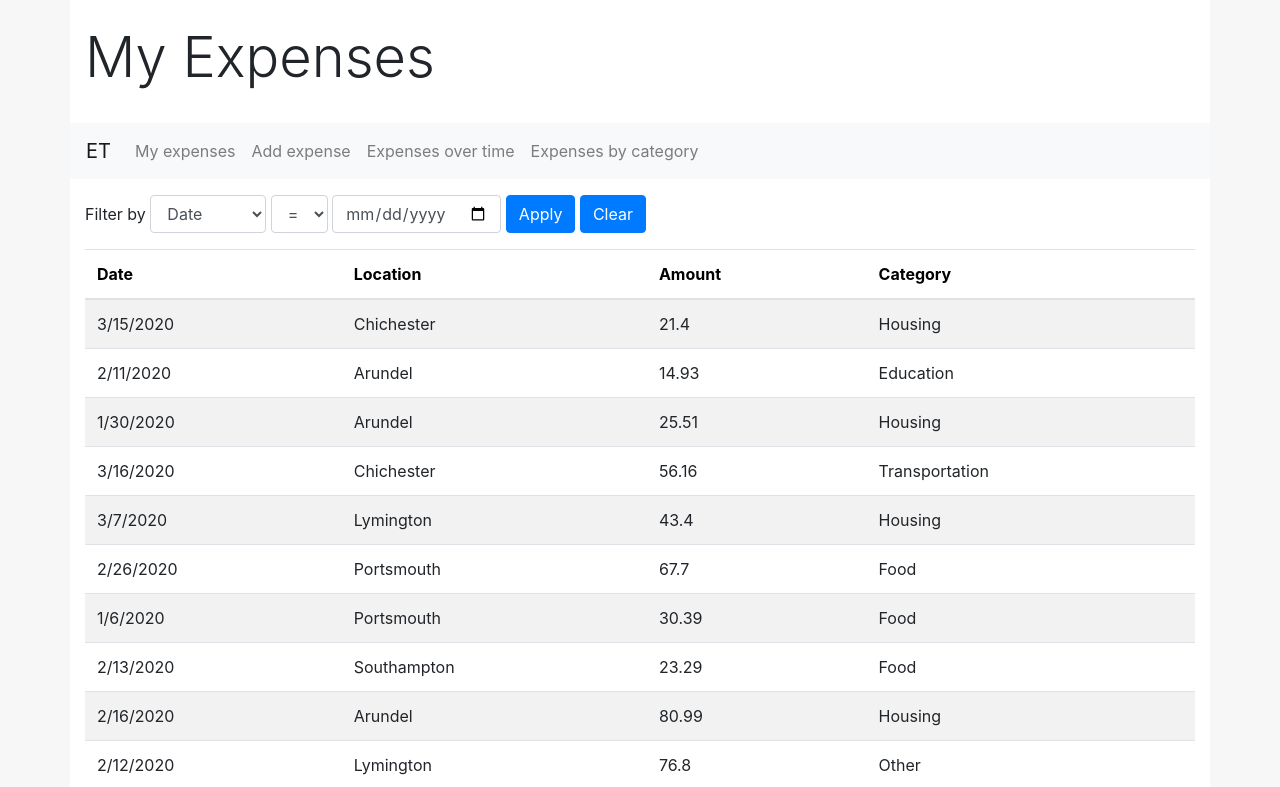
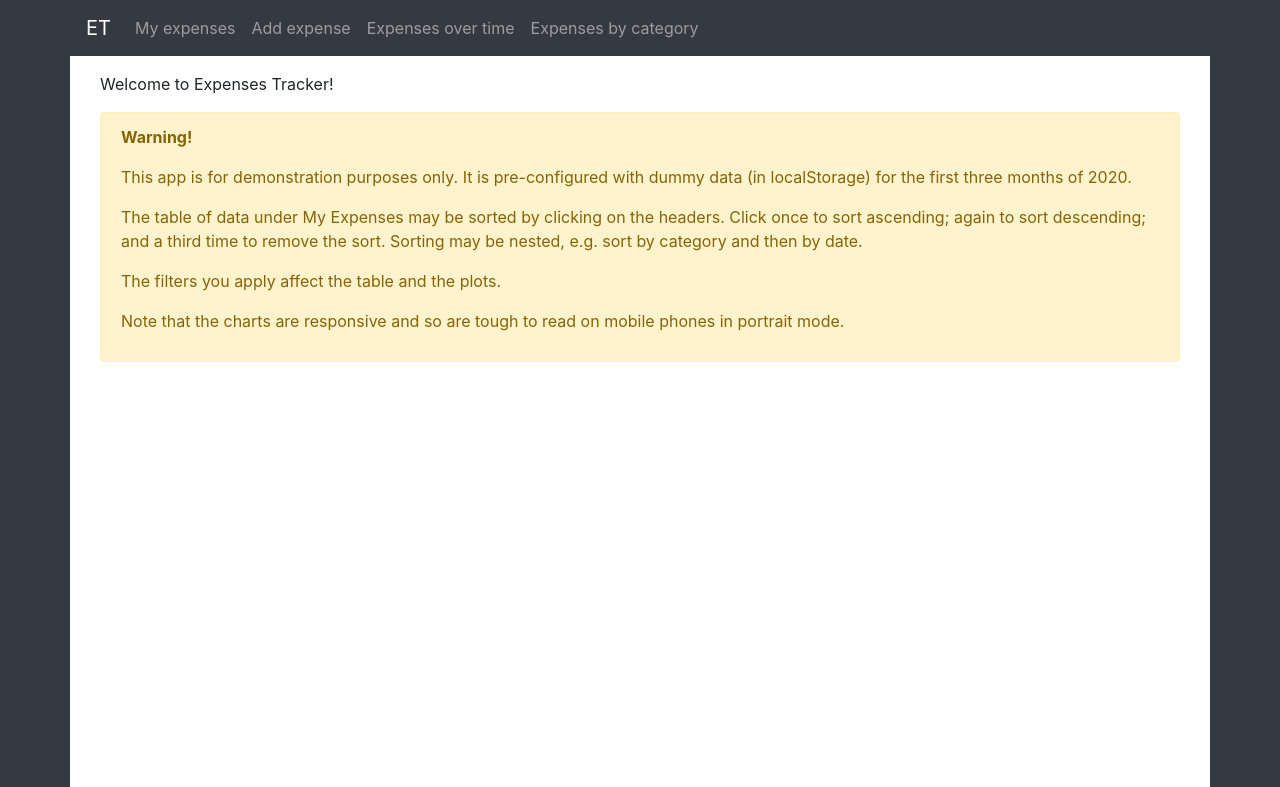
Before and after one commit to stubailey18/expenses-tracker, a React (Create React App) app: page /myexpenses in a window 1280 px wide. Shown: the top 787 px of the page. Built offline with nearby package versions, Linux system fonts and the light colour scheme.

Commit message:
Switched to HashRouter to enabled deploying to subdirectory; other minor aesthetic and formatting changes

```diff
--- a/package.json
+++ b/package.json
@@ -2,6 +2,7 @@
   "name": "expenses-tracker",
   "version": "0.1.0",
   "private": true,
+  "homepage": "https://stubailey18.com/expenses-tracker",
   "dependencies": {
     "@fortawesome/fontawesome-svg-core": "^1.2.32",
     "@fortawesome/free-solid-svg-icons": "^5.15.1",
@@ -16,7 +17,7 @@
     "react": "^17.0.1",
     "react-dom": "^17.0.1",
     "react-router-dom": "^5.2.0",
-    "react-scripts": "4.0.0",
+    "react-scripts": "^5.0.1",
     "web-vitals": "^0.2.4"
   },
   "scripts": {
@@ -42,5 +43,8 @@
       "last 1 firefox version",
       "last 1 safari version"
     ]
+  },
+  "devDependencies": {
+    "@babel/plugin-proposal-private-property-in-object": "^7.21.11"
   }
 }
--- a/src/App.css
+++ b/src/App.css
@@ -1,5 +1,5 @@
 body {
-    background-color: #f7f7f7;
+    background-color: #343a40;
 }
 
 div#root > div {
--- a/src/App.js
+++ b/src/App.js
@@ -43,8 +43,8 @@ export default function App() {
 
   return (
     <div className="container">
-      <h1 className="display-4 pt-4 pb-4">My Expenses</h1>
-      <nav className="row navbar navbar-expand-sm navbar-light bg-light justify-content-center mb-3">
+      {/* <h1 className="display-4 pt-4 pb-4 text-center">Expenses Tracker</h1> */}
+      <nav className="row navbar navbar-expand-sm navbar-dark bg-dark mb-3">
         <button
           type="button"
           data-toggle="collapse"
--- a/src/ExpensesTable.js
+++ b/src/ExpensesTable.js
@@ -7,9 +7,12 @@ import { filterExpenses } from './utils';
 export default function ExpensesTable() {
 
     const [filteredAndSortedExpenses, setFilteredAndSortedExpenses] = useState([]);
-
     const {state, dispatch} = useContext(AppStateContext);
     const {expenses, filters, sorts} = state;
+    const formatter = Intl.NumberFormat('en-GB', {
+        style: 'currency',
+        currency: 'GBP'
+    });
 
     useEffect(() => {
         const filteredExpenses = filterExpenses(expenses, filters);
@@ -97,7 +100,7 @@ export default function ExpensesTable() {
                             <tr key={index}>
                                 <td>{new Date(date).toLocaleDateString()}</td>
                                 <td>{location}</td>
-                                <td>{amount}</td>
+                                <td>{formatter.format(amount)}</td>
                                 <td>{category}</td>
                             </tr>
                         ))}
--- a/src/index.js
+++ b/src/index.js
@@ -1,14 +1,14 @@
 import React from 'react';
 import ReactDOM from 'react-dom';
-import { BrowserRouter } from 'react-router-dom';
 import App from './App';
 import reportWebVitals from './reportWebVitals';
+import { HashRouter } from 'react-router-dom/cjs/react-router-dom';
 
 ReactDOM.render(
   <React.StrictMode>
-    <BrowserRouter>
+    <HashRouter baseName="expenses-tracker">
       <App />
-    </BrowserRouter>
+    </HashRouter>
   </React.StrictMode>,
   document.getElementById('root')
 );
```
Also changed, not shown: 2 other files (tests, documents, lock files or other folders).
